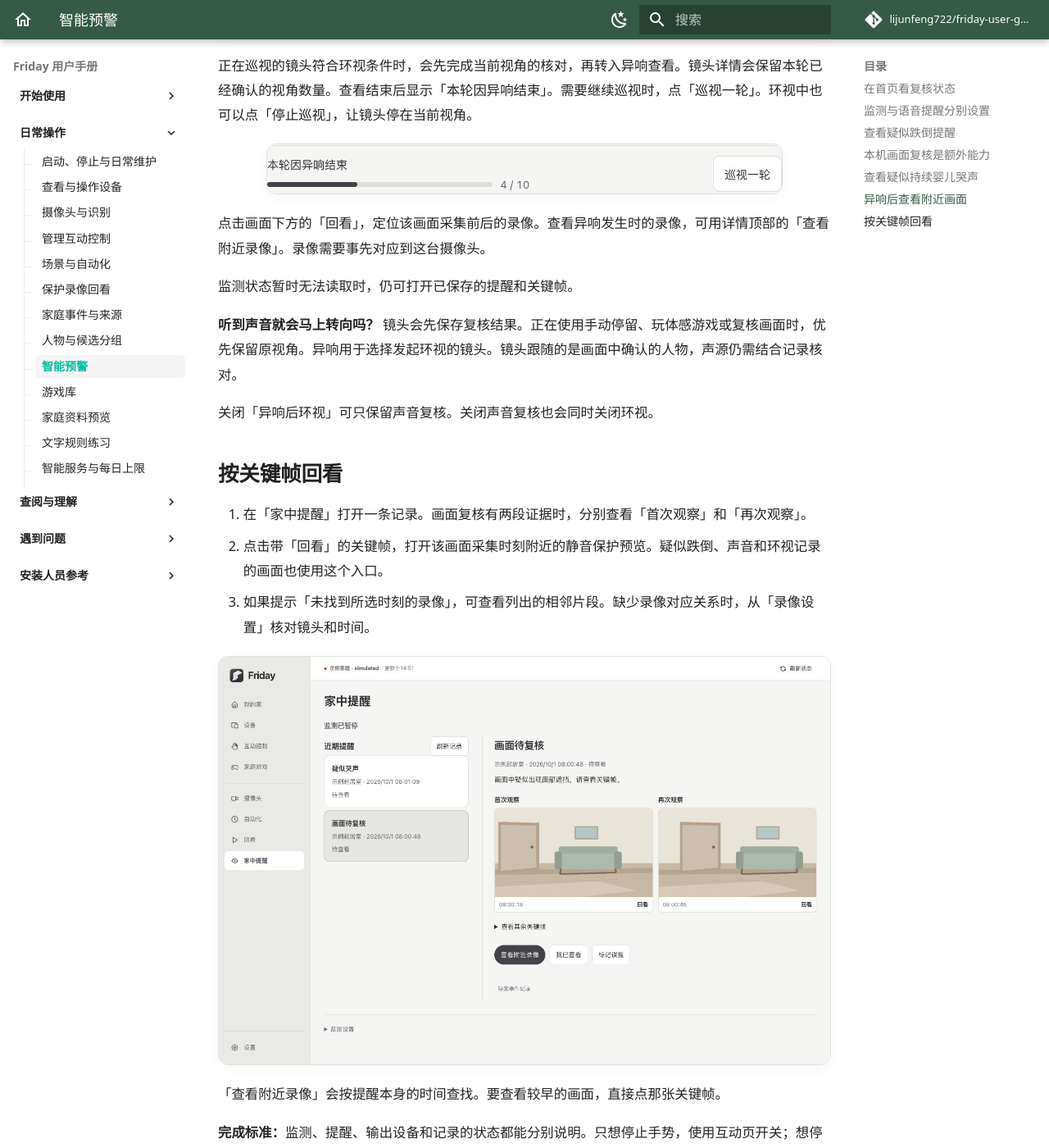
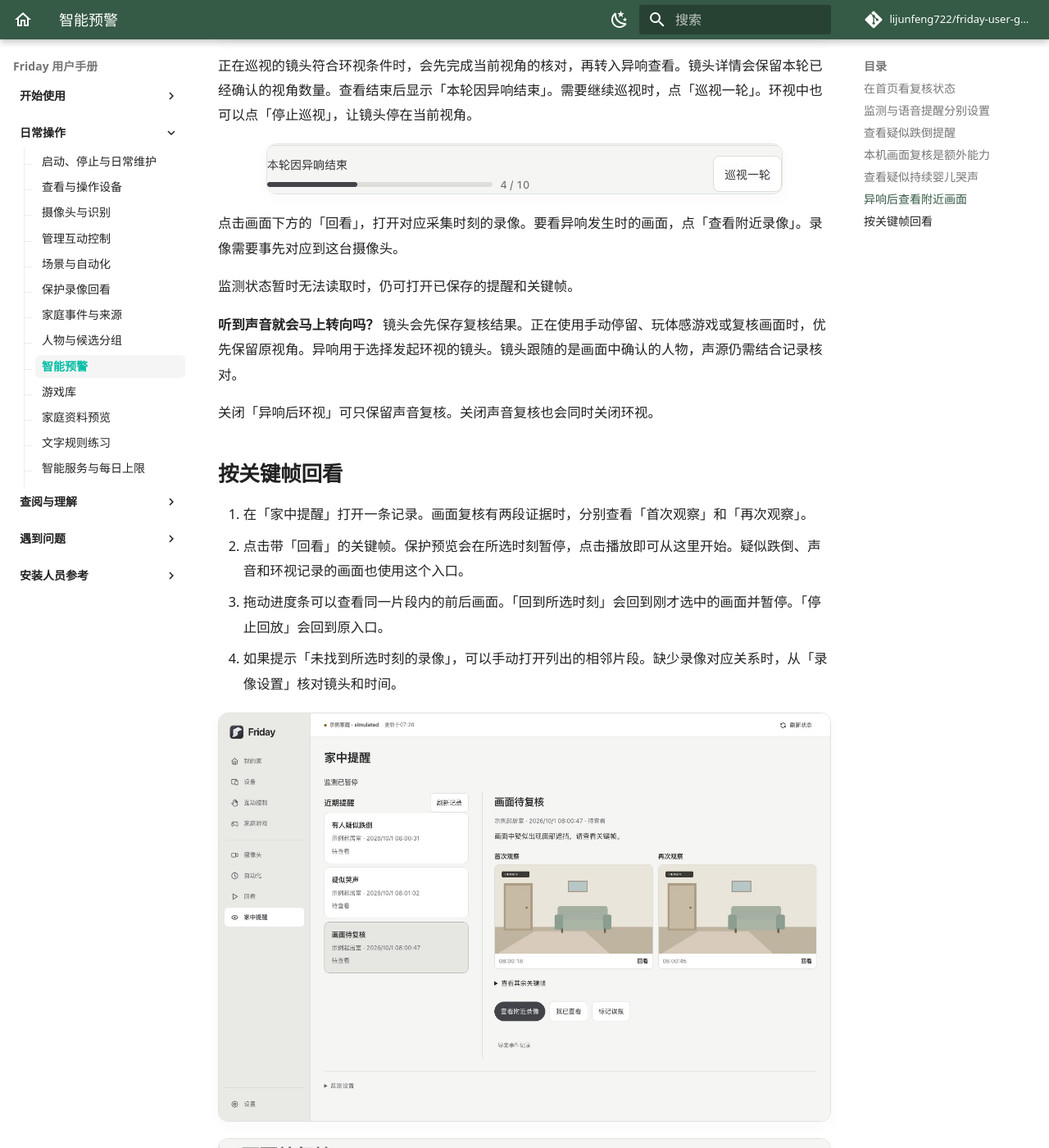
Before and after one commit to lijunfeng722/friday-user-guide, an MkDocs documentation site: the page built from docs/guides/safety.md, in a window 1280 px wide and 1400 px high, scrolled down 4052 px. Shown: the whole window at 82% size. Built offline with MkDocs 1.6.1 and Material for MkDocs 9.7.7, drawn with Linux system fonts in a browser that asks for light colours; comment, search, counter and statistics services are not loaded.

Commit message:
文档：补充从关键帧定位录像的步骤

```diff
--- a/docs/guides/safety.md
+++ b/docs/guides/safety.md
@@ -59,7 +59,7 @@ macOS 桌面版内置声音复核程序。摄像头接入后，在「家中提
 
 ![示例镜头因异响结束本轮巡视，已确认视角数仍可查看](../assets/screenshots/friday-survey-sound-handoff.jpg)
 
-点击画面下方的「回看」，定位该画面采集前后的录像。查看异响发生时的录像，可用详情顶部的「查看附近录像」。录像需要事先对应到这台摄像头。
+点击画面下方的「回看」，打开对应采集时刻的录像。要看异响发生时的画面，点「查看附近录像」。录像需要事先对应到这台摄像头。
 
 监测状态暂时无法读取时，仍可打开已保存的提醒和关键帧。
 
@@ -70,10 +70,13 @@ macOS 桌面版内置声音复核程序。摄像头接入后，在「家中提
 ## 按关键帧回看
 
 1. 在「家中提醒」打开一条记录。画面复核有两段证据时，分别查看「首次观察」和「再次观察」。
-2. 点击带「回看」的关键帧，打开该画面采集时刻附近的静音保护预览。疑似跌倒、声音和环视记录的画面也使用这个入口。
-3. 如果提示「未找到所选时刻的录像」，可查看列出的相邻片段。缺少录像对应关系时，从「录像设置」核对镜头和时间。
+2. 点击带「回看」的关键帧。保护预览会在所选时刻暂停，点击播放即可从这里开始。疑似跌倒、声音和环视记录的画面也使用这个入口。
+3. 拖动进度条可以查看同一片段内的前后画面。「回到所选时刻」会回到刚才选中的画面并暂停。「停止回放」会回到原入口。
+4. 如果提示「未找到所选时刻的录像」，可以手动打开列出的相邻片段。缺少录像对应关系时，从「录像设置」核对镜头和时间。
 
 ![按首次和再次观察的时间回看，合成示例](../assets/screenshots/friday-safety-keyframe-replay.jpg)
+
+![录像停在所选时刻，画面下方可以回到所选时刻或停止回放，合成示例](../assets/screenshots/friday-safety-replay-player.jpg)
 
 「查看附近录像」会按提醒本身的时间查找。要查看较早的画面，直接点那张关键帧。
 
```
Also changed, not shown: USER_MANUAL.md (+7 -4 lines), docs/troubleshooting/faq.md (+1 -1 lines), docs/assets/screenshots/friday-safety-keyframe-replay.jpg, docs/assets/screenshots/friday-safety-replay-player.jpg (added).
